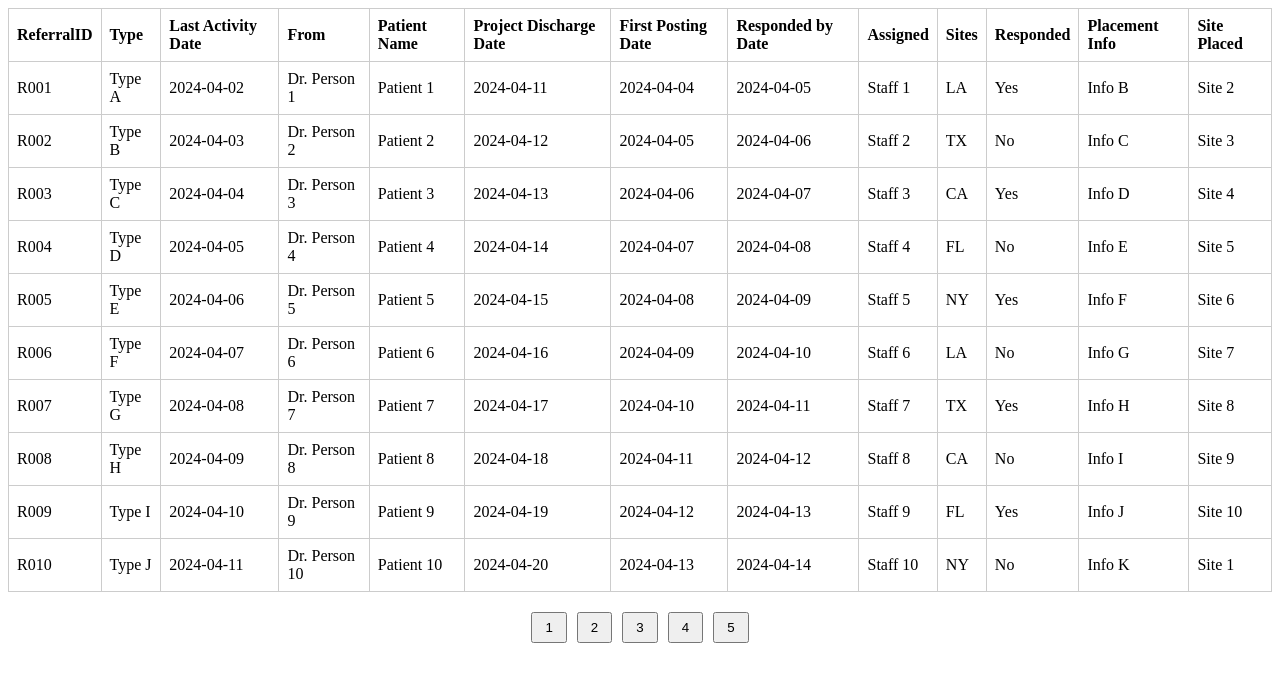
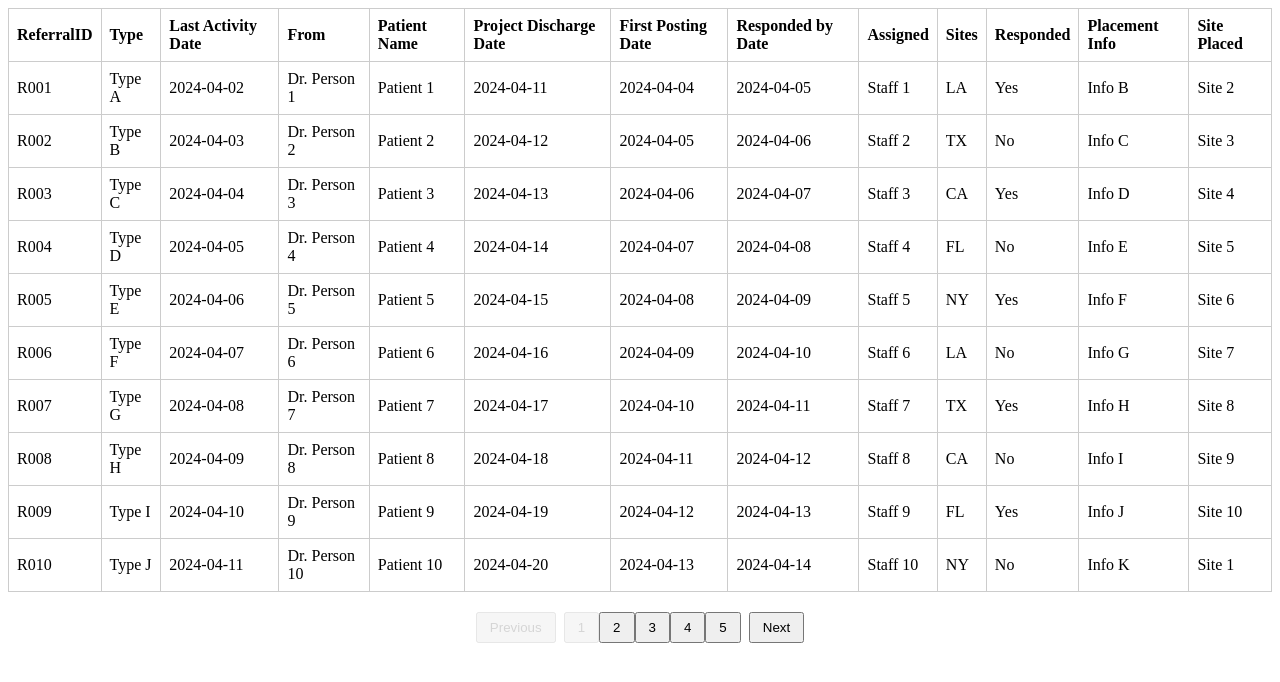
Before and after one commit to Nirmalj000/dummy-table-workflow, a plain HTML site: page index.html in a window 1280 px wide. Drawn offline with Linux system fonts and the light colour scheme.

Commit message:
Update index.html

```diff
--- a/index.html
+++ b/index.html
@@ -17,14 +17,16 @@
     .pagination {
       display: flex;
       justify-content: center;
-      gap: 10px;
+      align-items: center;
+      gap: 8px;
     }
     .pagination button {
       padding: 6px 12px;
       cursor: pointer;
     }
-    .hidden {
-      display: none;
+    .pagination button:disabled {
+      opacity: 0.5;
+      cursor: not-allowed;
     }
   </style>
 </head>
@@ -53,17 +55,16 @@
   </table>
 
   <div class="pagination">
-    <button onclick="changePage(1)">1</button>
-    <button onclick="changePage(2)">2</button>
-    <button onclick="changePage(3)">3</button>
-    <button onclick="changePage(4)">4</button>
-    <button onclick="changePage(5)">5</button>
+    <button id="prevBtn" onclick="changePage(currentPage - 1)">Previous</button>
+    <span id="pageNumbers"></span>
+    <button id="nextBtn" onclick="changePage(currentPage + 1)">Next</button>
   </div>
 
   <script>
     const data = [];
     const rowsPerPage = 10;
     const totalPages = 5;
+    let currentPage = 1;
 
     for (let page = 1; page <= totalPages; page++) {
       for (let i = 1; i <= rowsPerPage; i++) {
@@ -101,14 +102,33 @@
         });
         tbody.appendChild(tr);
       });
+
+      // Update pagination buttons
+      document.getElementById('prevBtn').disabled = page === 1;
+      document.getElementById('nextBtn').disabled = page === totalPages;
+
+      // Update page number buttons
+      const pageContainer = document.getElementById('pageNumbers');
+      pageContainer.innerHTML = '';
+      for (let i = 1; i <= totalPages; i++) {
+        const btn = document.createElement('button');
+        btn.textContent = i;
+        btn.onclick = () => changePage(i);
+        if (i === page) {
+          btn.disabled = true;
+        }
+        pageContainer.appendChild(btn);
+      }
     }
 
     function changePage(pageNum) {
-      renderTable(pageNum);
+      if (pageNum < 1 || pageNum > totalPages) return;
+      currentPage = pageNum;
+      renderTable(currentPage);
     }
 
-    // Initial page
-    changePage(1);
+    // Initial render
+    renderTable(currentPage);
   </script>
 </body>
 </html>
```
